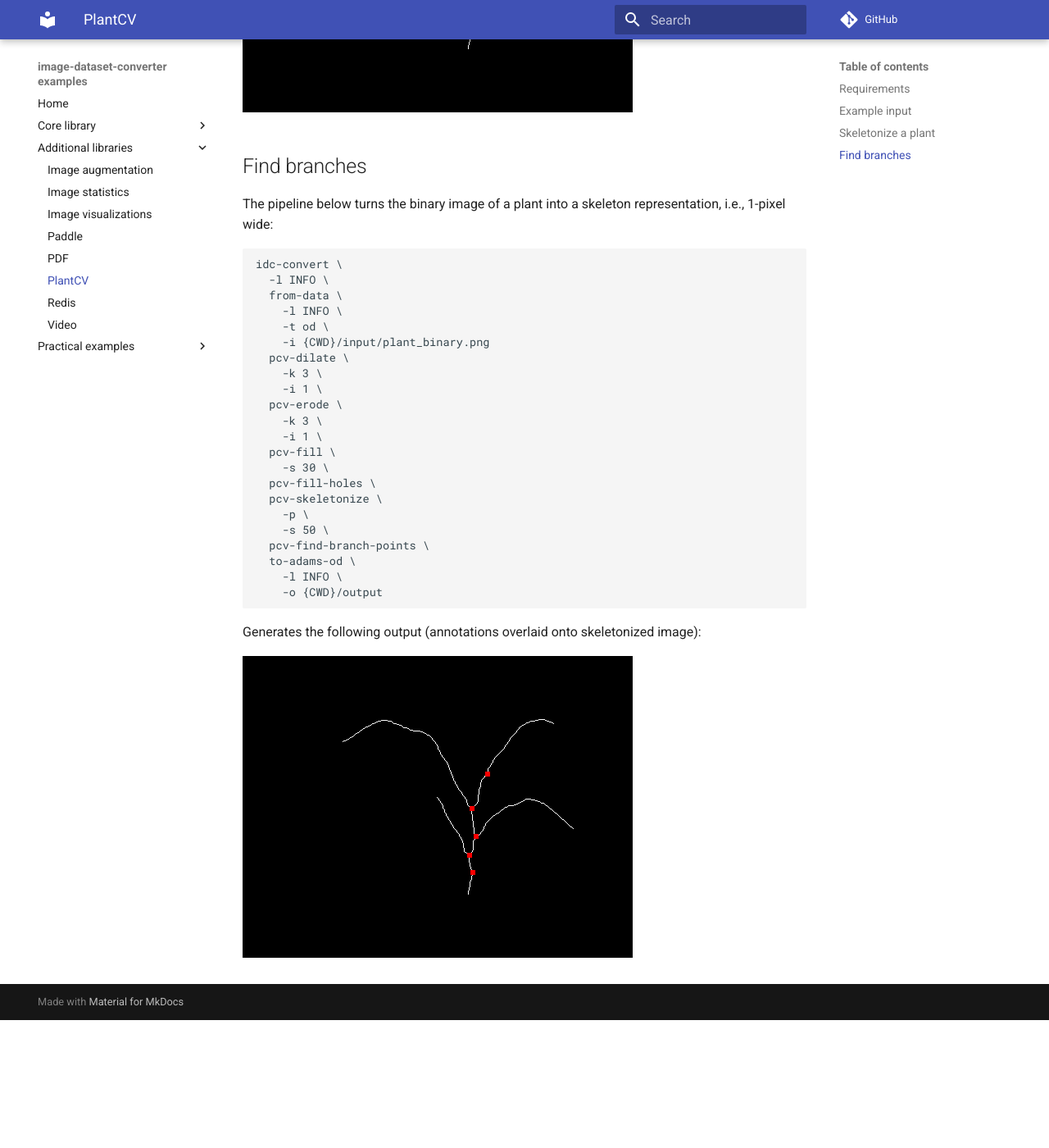
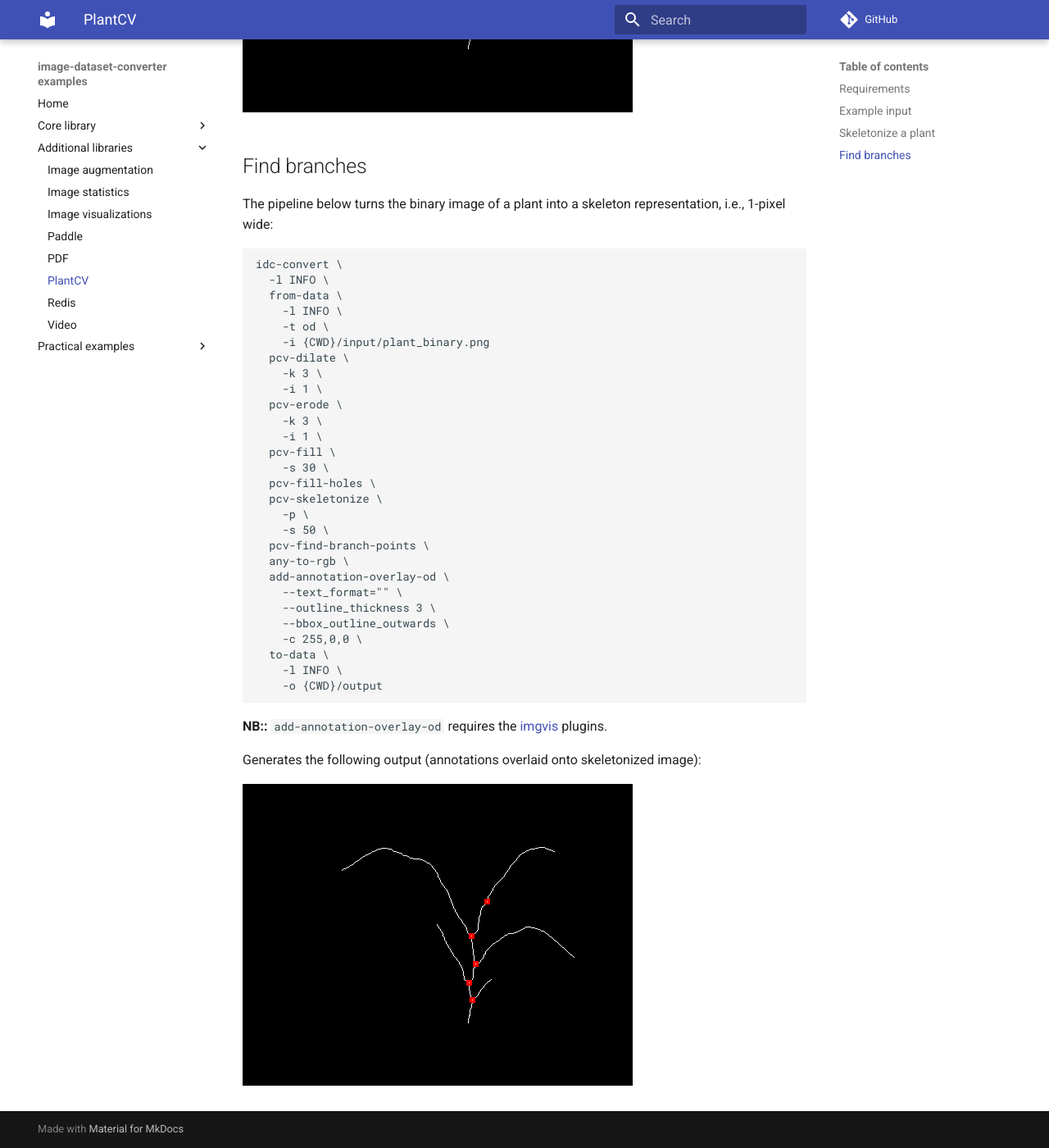
Before and after one commit to waikato-datamining/image-dataset-converter-examples, an MkDocs documentation site: the page built from docs/plantcv.md, in a window 1280 px wide and 1400 px high, scrolled down 1689 px. Shown: the whole window at 82% size. Built offline with MkDocs 1.6.1 and Material for MkDocs 9.7.7, drawn with Linux system fonts in a browser that asks for light colours; comment, search, counter and statistics services are not loaded; before the commit the page ends 2933 px from its top, so only the background shows below that.

Commit message:
added --bbox_outline_outwards flag to add-annotation-overlay-od filter

````diff
--- a/docs/plantcv.md
+++ b/docs/plantcv.md
@@ -70,11 +70,19 @@ idc-convert \
     -p \
     -s 50 \
   pcv-find-branch-points \
-  to-adams-od \
+  any-to-rgb \
+  add-annotation-overlay-od \
+    --text_format="" \
+    --outline_thickness 3 \
+    --bbox_outline_outwards \
+    -c 255,0,0 \
+  to-data \
     -l INFO \
     -o {CWD}/output
 ```
 
+**NB::** `add-annotation-overlay-od` requires the [imgvis](imgvis.md) plugins.
+
 Generates the following output (annotations overlaid onto skeletonized image):
 
 ![Composite image of skeletonized plant image with branch locations (plant_binary-branches.png)](img/plant_binary-branches.png)
````
Also changed, not shown: docs/img/plant_binary-branches.png.
